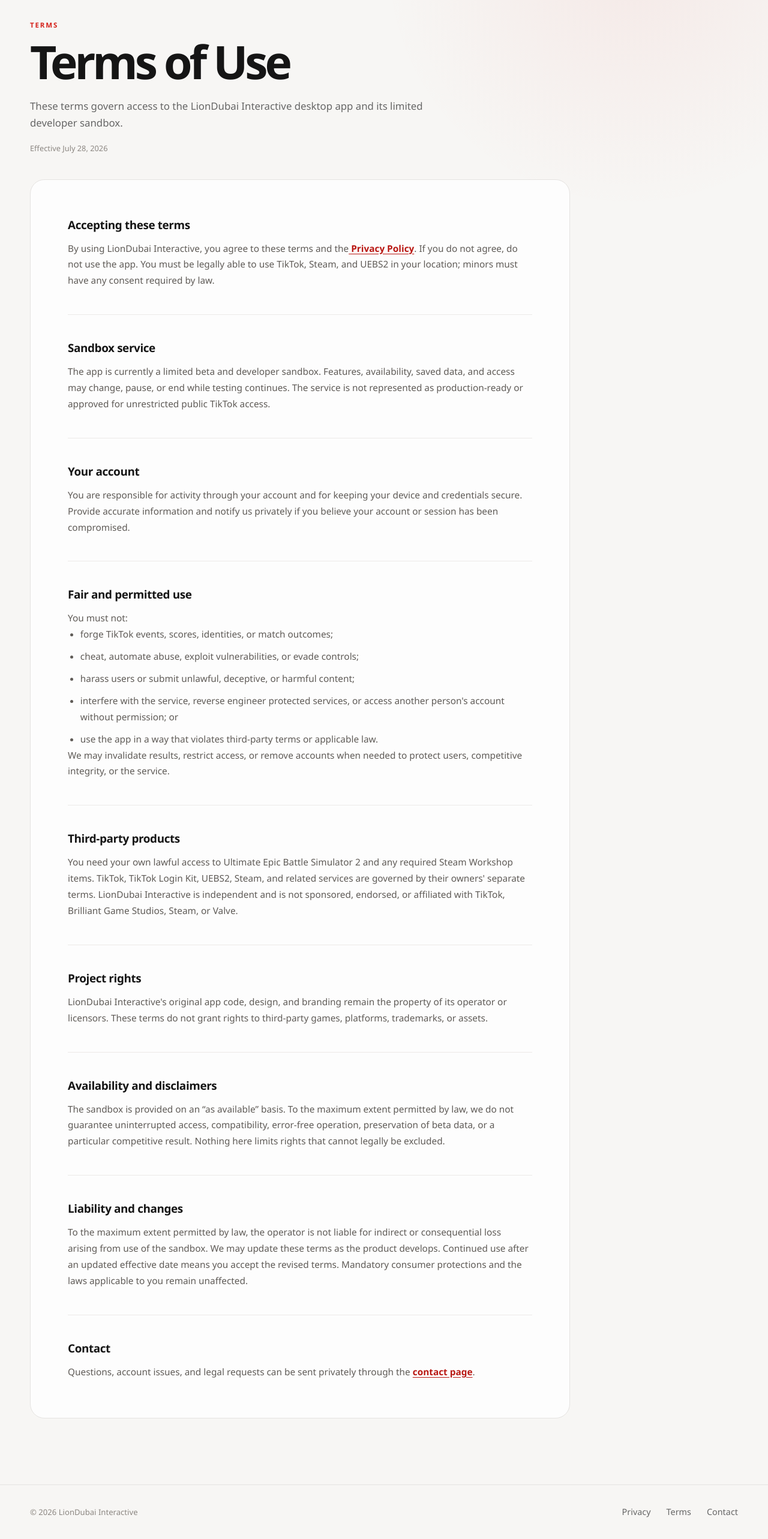
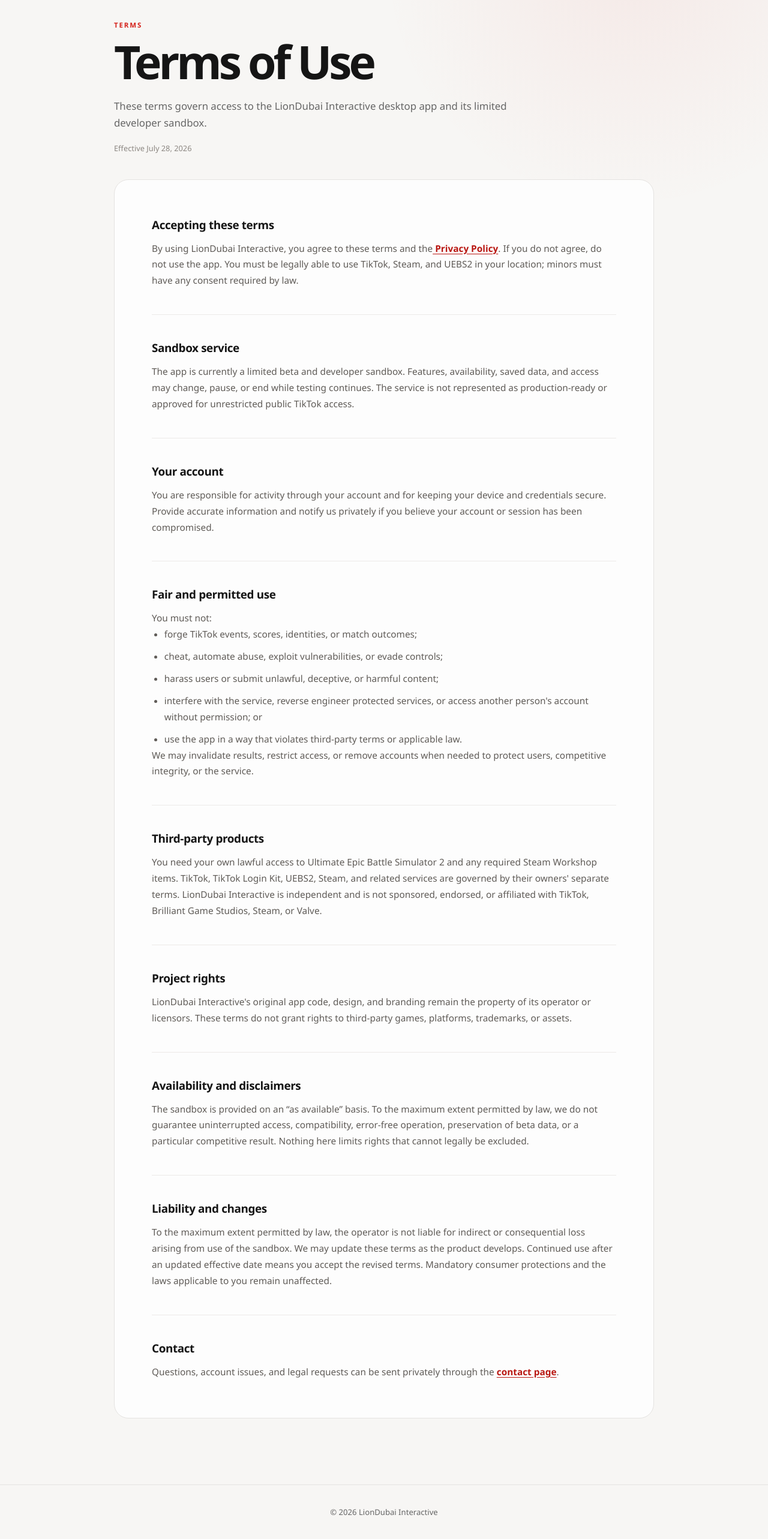
Before and after one commit to liondubai-interactive/website, a Next.js app: page /website/terms in a window 1280 px wide. Shown: the part 119-2685 px from the top of the page at 60% size. Built offline with nearby package versions, Linux system fonts and the light colour scheme.

Commit message:
Refine public site layout

```diff
--- a/app/components/SiteFooter.tsx
+++ b/app/components/SiteFooter.tsx
@@ -1,15 +1,8 @@
-import Link from "next/link";
-
 export function SiteFooter() {
   return (
     <footer className="site-footer">
       <div className="footer-inner shell">
-        <p>© 2026 LionDubai Interactive</p>
-        <nav aria-label="Footer navigation">
-          <Link href="/privacy">Privacy</Link>
-          <Link href="/terms">Terms</Link>
-          <Link href="/contact">Contact</Link>
-        </nav>
+        <p>&copy; 2026 LionDubai Interactive</p>
       </div>
     </footer>
   );
--- a/app/contact/page.tsx
+++ b/app/contact/page.tsx
@@ -43,7 +43,6 @@ export default function ContactPage() {
             <a href="mailto:liondubai.interactive@gmail.com">
               liondubai.interactive@gmail.com
             </a>
-            <span aria-hidden="true">·</span>
             <a href="https://t.me/Lion_Dubai">@Lion_Dubai</a>
           </address>
           <small>
--- a/app/globals.css
+++ b/app/globals.css
@@ -78,23 +78,20 @@ a {
   box-shadow: 0 6px 18px rgba(213, 34, 27, 0.18);
 }
 
-.site-nav,
-.site-footer nav {
+.site-nav {
   display: flex;
   align-items: center;
   gap: 26px;
 }
 
-.site-nav a,
-.site-footer a {
+.site-nav a {
   color: var(--muted);
   font-size: 0.9rem;
   font-weight: 540;
   text-decoration: none;
 }
 
-.site-nav a:hover,
-.site-footer a:hover {
+.site-nav a:hover {
   color: var(--ink);
 }
 
@@ -357,8 +354,8 @@ a {
 }
 
 .policy-intro {
-  max-width: 780px;
-  margin-bottom: 42px;
+  max-width: 900px;
+  margin: 0 auto 42px;
 }
 
 .policy-intro h1,
@@ -381,7 +378,9 @@ a {
 }
 
 .policy-card {
+  width: 100%;
   max-width: 900px;
+  margin-inline: auto;
   border: 1px solid var(--line);
   border-radius: 24px;
   padding: clamp(28px, 5vw, 62px);
@@ -457,7 +456,6 @@ a {
   flex-wrap: wrap;
   gap: 6px 12px;
   margin-top: 24px;
-  color: #8c8782;
   font-size: 0.9rem;
   font-style: normal;
   line-height: 1.5;
@@ -469,14 +467,10 @@ a {
   overflow-wrap: anywhere;
 }
 
-.contact-details span {
-  color: #bbb5b0;
-}
-
 .contact-card small {
   display: block;
   margin-top: 16px;
-  color: #8c8782;
+  color: var(--muted);
   line-height: 1.5;
 }
 
@@ -486,12 +480,14 @@ a {
 
 .footer-inner {
   min-height: 90px;
+  justify-content: center;
 }
 
 .site-footer p {
   margin: 0;
-  color: #8c8782;
+  color: var(--muted);
   font-size: 0.82rem;
+  text-align: center;
 }
 
 @media (max-width: 860px) {
@@ -534,8 +530,7 @@ a {
     display: none;
   }
 
-  .site-nav,
-  .site-footer nav {
+  .site-nav {
     gap: 15px;
   }
 
@@ -569,12 +564,6 @@ a {
     padding-block: 58px 82px;
   }
 
-  .footer-inner {
-    align-items: flex-start;
-    flex-direction: column;
-    justify-content: center;
-    padding-block: 24px;
-  }
 }
 
 @media (prefers-reduced-motion: reduce) {
```
Also changed, not shown: 1 other file (tests, documents, lock files or other folders).
